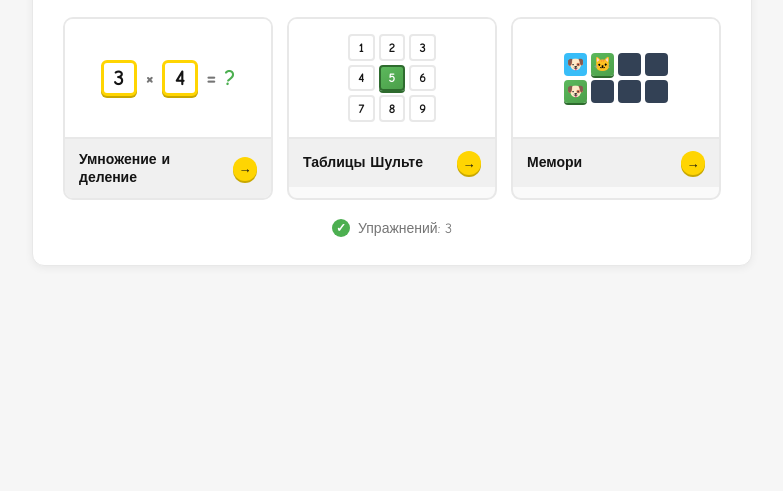
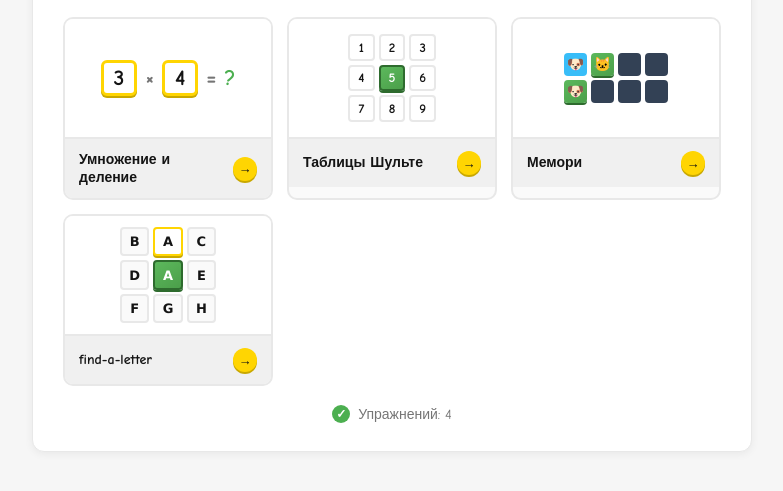
Before and after one commit to brainrot-exorcist/npc-school, a plain HTML site: page index.html in a window 1280 px wide. Shown: the part 77-568 px from the top of the page, without its empty margins (248-1031 px from the left). Drawn offline with Linux system fonts and the light colour scheme; no server answers.

Commit message:
Add files via upload

```diff
--- a/index.html
+++ b/index.html
@@ -60,6 +60,7 @@
   .prev-math {
     display: flex; align-items: center; gap: 8px;
     font-size: 22px; font-weight: bold; color: #141414;
+    font-family: 'Comic Sans MS', Arial, sans-serif;
   }
   .prev-math .num {
     background: #fff;
@@ -112,6 +113,36 @@
   .prev-memory span.open { background: #38bdf8; color: #0f172a; }
   .prev-memory span.done {
     background: linear-gradient(145deg, #5cb85c, #4B9F4A);
+    box-shadow: 0 2px 0 #2e6b2e;
+  }
+
+  /* --- Превью «Find a Letter» --- */
+  .prev-letters {
+    display: grid;
+    grid-template-columns: repeat(3, 1fr);
+    gap: 4px;
+    width: 96px;
+    font-family: Verdana, Tahoma, Geneva, sans-serif;
+  }
+  .prev-letters span {
+    aspect-ratio: 1;
+    display: flex; align-items: center; justify-content: center;
+    background: #fafafa;
+    border: 2px solid #e8e8e8;
+    border-radius: 4px;
+    font-size: 13px; font-weight: 700;
+    color: #141414;
+  }
+  .prev-letters span.target {
+    background: #fff;
+    border-color: #FFD502;
+    box-shadow: 0 2px 0 #c9a800;
+    color: #141414;
+  }
+  .prev-letters span.hit {
+    background: linear-gradient(145deg, #5cb85c, #4B9F4A);
+    border-color: #2e6b2e;
+    color: #fff;
     box-shadow: 0 2px 0 #2e6b2e;
   }
 
@@ -188,13 +219,14 @@
      СПИСОК УПРАЖНЕНИЙ
      ------------------------------------------------------------
      file    — имя HTML-файла (обязательно)
-     preview — тип превью: "math" | "schulte" | "memory" (необязательно)
+     preview — тип превью: "math" | "schulte" | "memory" | "letters"
      Название берётся из <h1> упражнения.
      ============================================================ */
   const EXERCISES = [
     { file: "умножение деление.html", preview: "math" },
     { file: "шульте.html",            preview: "schulte" },
     { file: "мемори.html",            preview: "memory" },
+    { file: "find-a-letter.html",     preview: "letters" },
   ];
 
   (async function () {
@@ -243,7 +275,7 @@
           '</div>';
       } else if (type === 'schulte') {
         var cells = ['1','2','3','4','5','6','7','8','9'];
-        var hitIndex = 4; // по центру — зелёная
+        var hitIndex = 4;
         var html = '<div class="prev-schulte">';
         for (var i = 0; i < cells.length; i++) {
           html += '<span' + (i === hitIndex ? ' class="hit"' : '') + '>' + cells[i] + '</span>';
@@ -259,6 +291,26 @@
           else if (i === 1 || i === 4) cls = 'done';
           html += '<span' + (cls ? ' class="' + cls + '"' : '') + '>' +
                   (cls ? cards[i] : '') + '</span>';
+        }
+        html += '</div>';
+        wrap.innerHTML = html;
+      } else if (type === 'letters') {
+        // мини-сетка 3×3: одна целевая A (жёлтая рамка), одна уже найдена (зелёная)
+        var cells = [
+          { ch: 'B', cls: '' },
+          { ch: 'A', cls: 'target' },
+          { ch: 'C', cls: '' },
+          { ch: 'D', cls: '' },
+          { ch: 'A', cls: 'hit' },
+          { ch: 'E', cls: '' },
+          { ch: 'F', cls: '' },
+          { ch: 'G', cls: '' },
+          { ch: 'H', cls: '' },
+        ];
+        var html = '<div class="prev-letters">';
+        for (var i = 0; i < cells.length; i++) {
+          html += '<span' + (cells[i].cls ? ' class="' + cells[i].cls + '"' : '') + '>' +
+                  cells[i].ch + '</span>';
         }
         html += '</div>';
         wrap.innerHTML = html;
```
